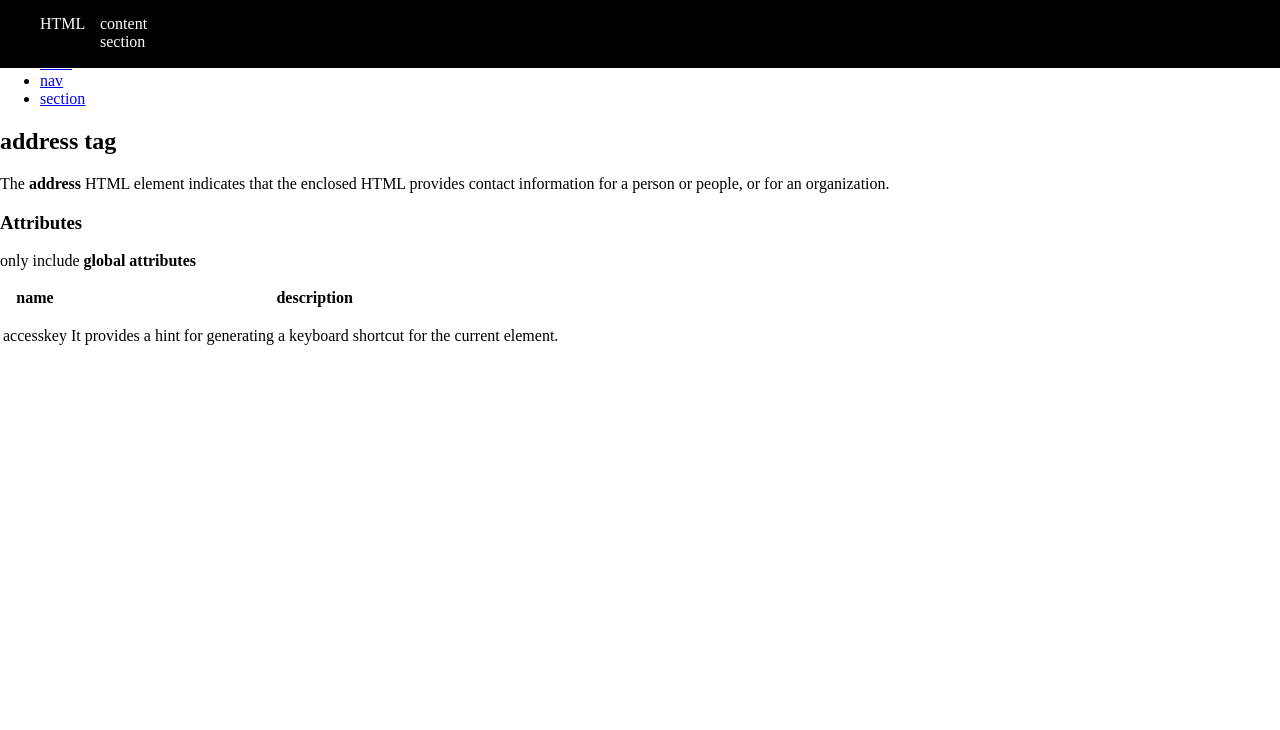
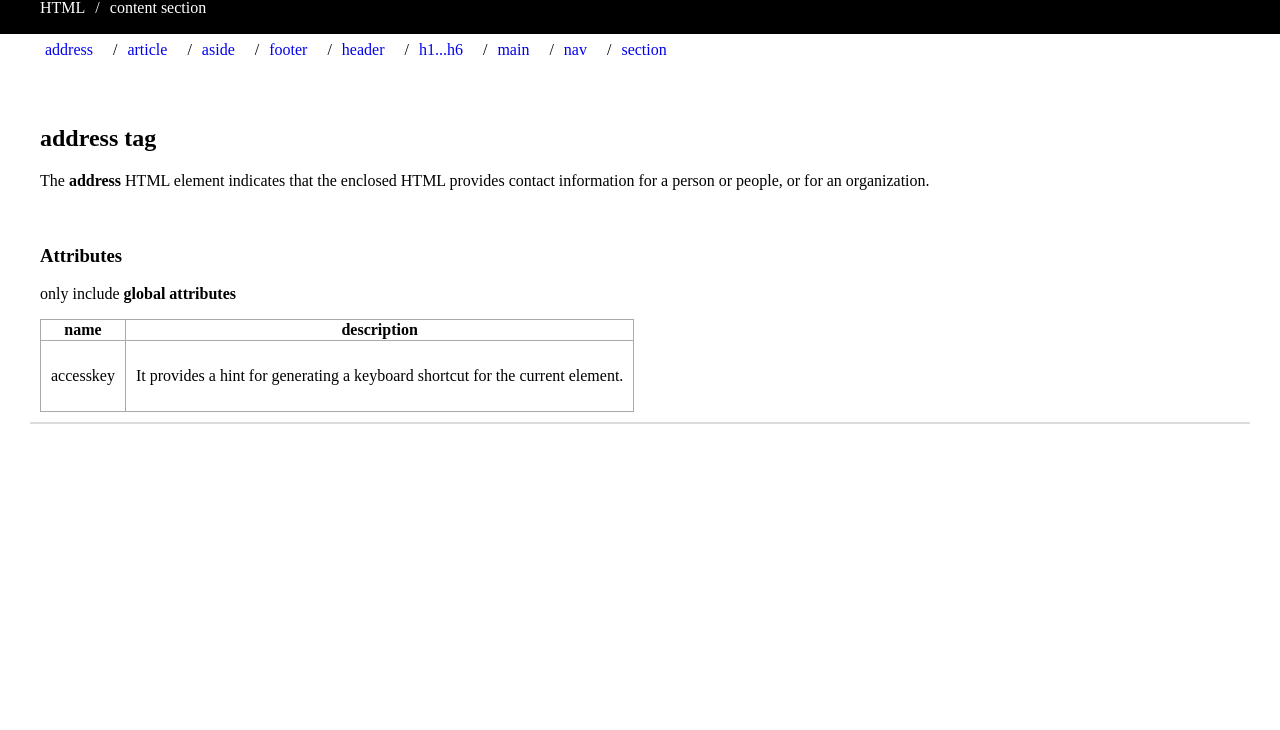
Before and after one commit to p10374930/htmllab, a plain HTML site: page datasheet.html in a window 1280 px wide. Shown: the part 70-800 px from the top of the page. Drawn offline with Linux system fonts and the light colour scheme.

Commit message:
Update dev.css

```diff
--- a/dev.css
+++ b/dev.css
@@ -33,33 +33,44 @@ header {
     vertical-align: middle;
 }
 
-header nav ul {
+.navmenu {
     display: inline-flex;
     list-style-type: none;
-    color:white;
+    color: white;
     margin: 5;
     padding: 20;
 }
 
-header nav li {
-   width: 60px
+.navmenu li {
+    min-width: 80px;
+    display: table-cell;
+    text-align: center;
+    font-size: large;
+    line-height: 20px;
 }
 
-header nav li a {
+.navmenu li a {
     text-decoration: none;
     color: white
 }
 
-header nav li a::hover {
-    color:yellow;
+.navmenu li:hover,
+.navmenu li:active {
+    background-color: #DCDCDC;
+    border-radius: 3px;
 }
 
-section {
+datasection {
     display: inline-flex;
     flex-wrap: wrap;
     position: relative;
     top: 105px;
     justify-content: center;
+}
+
+
+datasection article a {
+    text-decoration: none;
 }
 
 .main-content {
@@ -88,7 +99,7 @@ article {
 }
 
 .article-content {
-    height: 200px;
+    height: 150px;
     width: 100%;
     vertical-align: top;
     background-color: var(--card-color);
@@ -112,14 +123,101 @@ article {
     color: var(--article-color);
     text-align: lefts;
     vertical-align: middle;
+    border-bottom: #DCDCDC 1px solid;
+    text-transform: uppercase;
+    text-align: center;
 }
 
 article:hover {
     border: 2px var(--selection-color) solid;
     background-color: var(--selection-bg-color);
-    box-shadow: 5px 5px 5px black;
+    box-shadow: 5px 5px 5px lightgrey;
 }
 
 .article-content:hover {
     background-color: inherit;
 }
+
+.detail-nav {
+    display: inline-flex;
+    color: white;
+    list-style-type: none;
+}
+
+.detail-nav li+li:before {
+    content: "/";
+    padding: 10px;
+}
+
+tagnav ul {
+    display: inline-flex;
+    list-style-type: none;
+    justify-content: center;
+    margin: 0 auto;
+    color: black;
+    flex-wrap: wrap;
+}
+
+tagnav ul li {
+    display: table-cell;
+    text-align: center;
+    font-size: 16px;
+    line-height: 20px;
+    margin: 5px;
+}
+
+tagnav ul li a:hover {
+    background-color: black;
+    color: #fff;
+    border-radius: 3px;
+}
+
+tagnav ul li a {
+    text-decoration: none;
+}
+
+tagnav ul li+li:before {
+    content: "/";
+    padding: 10px;
+}
+
+sheetsection {
+    display: flex;
+    flex-direction: column;
+    position: relative;
+    top: 105px;
+    width: 100vw;
+    background-color: white;
+}
+
+sheetarticle {
+    display: inline-flex;
+    flex-direction: column;
+    margin: 30px;
+    border-bottom: 1px solid #dcdcdc;
+}
+
+sarticletitle {
+    padding: 10px;
+}
+
+sarticlecontent {
+    padding: 10px;
+    border-bottom: #DCDCDC 1px solid;
+}
+
+table {
+    border: 0;
+    border-collapse: collapse;
+    border-radius: 8px;
+}
+
+th {
+    border: solid 1px darkgrey;
+}
+
+td {
+    border: solid 1px darkgrey;
+    padding: 10px;
+    margin: 0px;
+}
```
